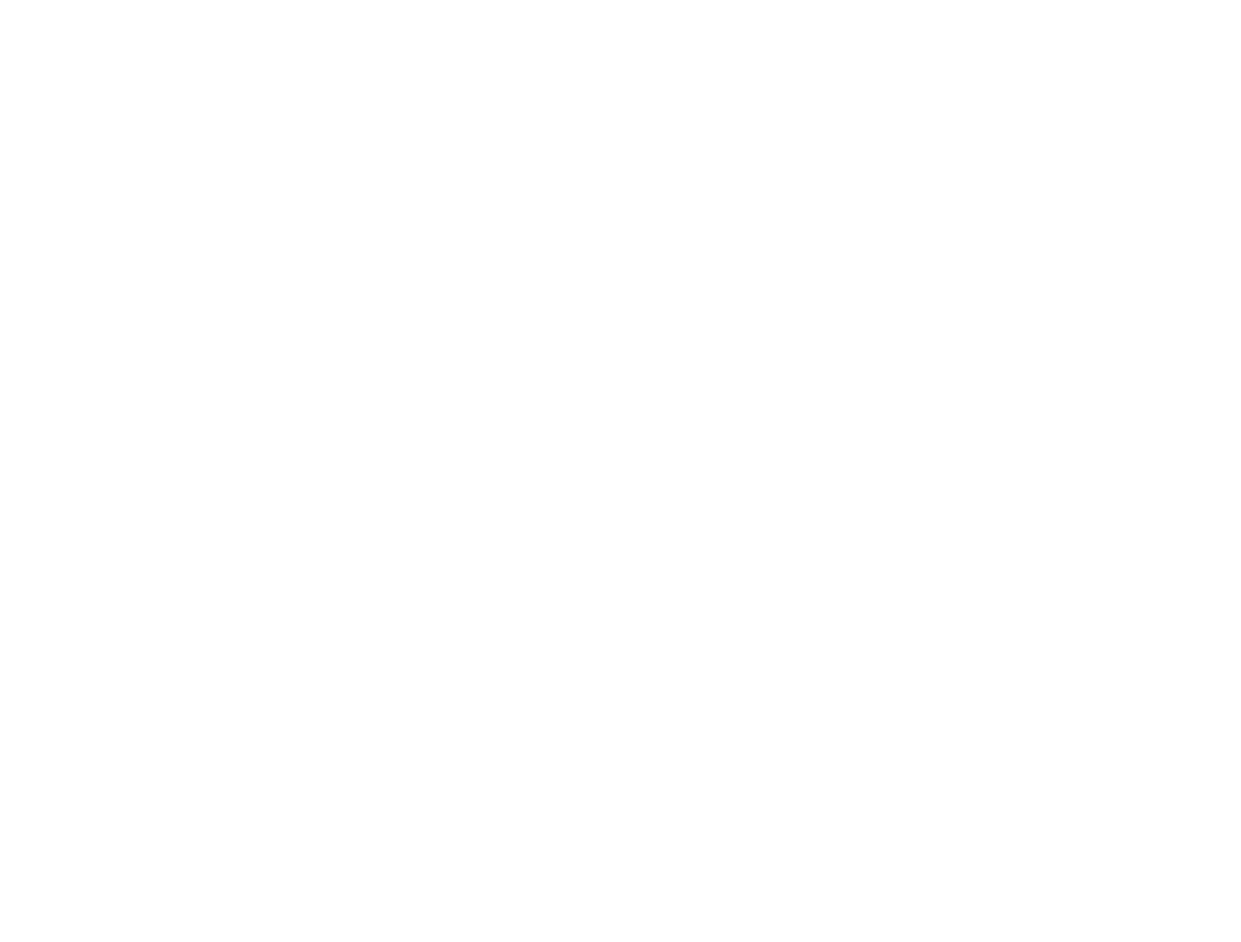
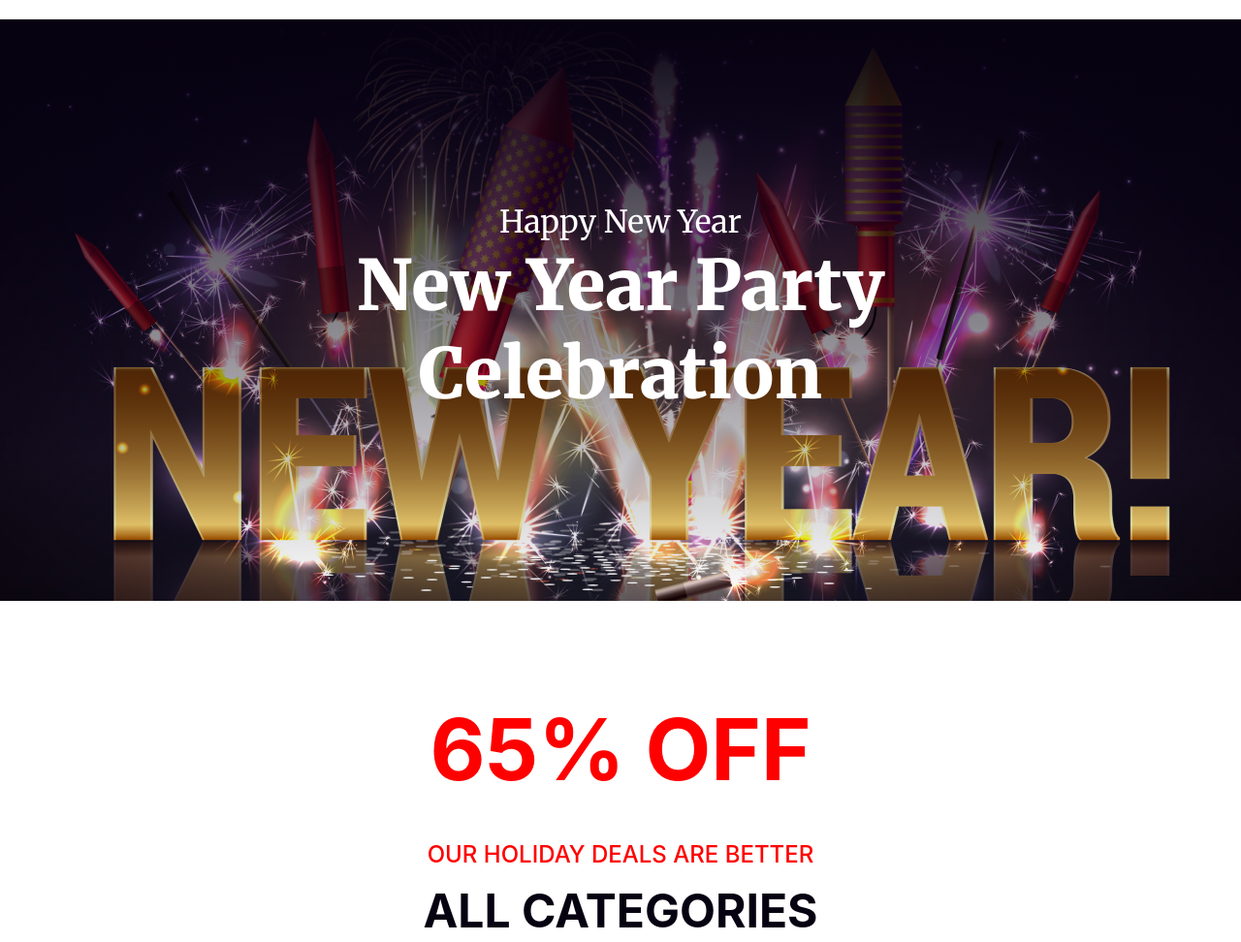
Before and after one commit to Md-iftikher/new-year-landing-page, a plain HTML site: page index.html in a window 1280 px wide. Shown: the top 972 px of the page at 97% size. Before the commit the page ends 800 px from the top, so only its background shows below. Drawn offline with Linux system fonts and the light colour scheme.

Commit message:
section cometed

```diff
--- a/index.html
+++ b/index.html
@@ -7,6 +7,26 @@
     <link rel="stylesheet" href="style.css">
 </head>
 <body>
+    <header class="banner-container ">
+        <div class="banner-content ">
+            <p class="new-year">Happy New Year</p>
+            <h1 class="new-year-title">New Year Party<br> Celebration</h1>
+        </div>
+    </header>
+    <main>
+        <section class="first-section-container">
+            <h1 class="offer-tile"> 65% OFF</h1>
+            <p class="offer-secound-title">OUR HOLIDAY DEALS ARE BETTER</p>
+            <h2 class="offer-third-title">ALL CATEGORIES</h2>
+            <div class="new-year-img-container">
+                <img src="/Resources/images/New Year Photo.png" ;>
+            </div>
+
+        </section>
+
+
+    </main>
+    <footer></footer>
 
 </body>
 </html>
--- a/style.css
+++ b/style.css
@@ -1,4 +1,98 @@
 @import url('https://fonts.googleapis.com/css2?family=Merriweather:ital,wght@0,300;0,400;0,700;0,900;1,300;1,400;1,700;1,900&display=swap');
-body{
+
+* {
+    box-sizing: border-box;
+    margin: 0;
+    padding: 0;
+}
+
+/* Shared style */
+body {
     font-family: "Merriweather", serif;
 }
+
+.content-centre {
+    text-align: center;
+}
+
+
+/* header style and banner style */
+.banner-container {
+    max-width: 1320px;
+    min-height: 600px;
+    margin: 0 auto;
+    margin-top: 20px;
+    background-image: url(/Resources/images/Banner\ Image.png);
+    background-position: center;
+    background-repeat: no-repeat;
+    background-size: cover;
+}
+
+.banner-content {
+    color: white;
+    display: flex;
+    align-items: center;
+    flex-direction: column;
+    justify-content: center;
+    height: 600px;
+    border-radius: 16px;
+    background: linear-gradient(180.00deg, rgb(7, 2, 17), rgba(7, 2, 17, 0) 100%);
+}
+
+.new-year {
+    font-size: 32px;
+    font-weight: 400;
+}
+
+.new-year-title {
+    font-size: 72px;
+    font-weight: 900;
+    text-align: center;
+}
+
+/* 65% section style */
+.first-section-container {
+
+    width: 803px;
+    height: 806px;
+    margin: 0 auto;
+    /*for taking it in center*/
+    margin-top: 100px;
+}
+
+.offer-secound-title {
+    color: rgb(255, 0, 0);
+    font-family: Inter;
+    font-size: 24px;
+    font-weight: 500;
+    text-align: center;
+    margin-bottom: 15px;
+}
+
+.offer-tile {
+    color: rgb(255, 0, 0);
+    font-family: Inter;
+    font-size: 88px;
+    font-weight: 700;
+    line-height: 107px;
+    text-align: center;
+    margin-bottom: 40px;
+}
+
+.offer-third-title {
+    color: rgb(7, 2, 17);
+    font-family: Inter;
+    font-size: 48px;
+    font-weight: 700;
+    line-height: 58px;
+    text-align: center;
+    margin-bottom: 40px;
+}
+.new-year-img-container{
+    width: 802px;
+    height: 500px
+}
+.new-year-img-container img{
+    width: 100%;
+    height:100%;
+}
```
